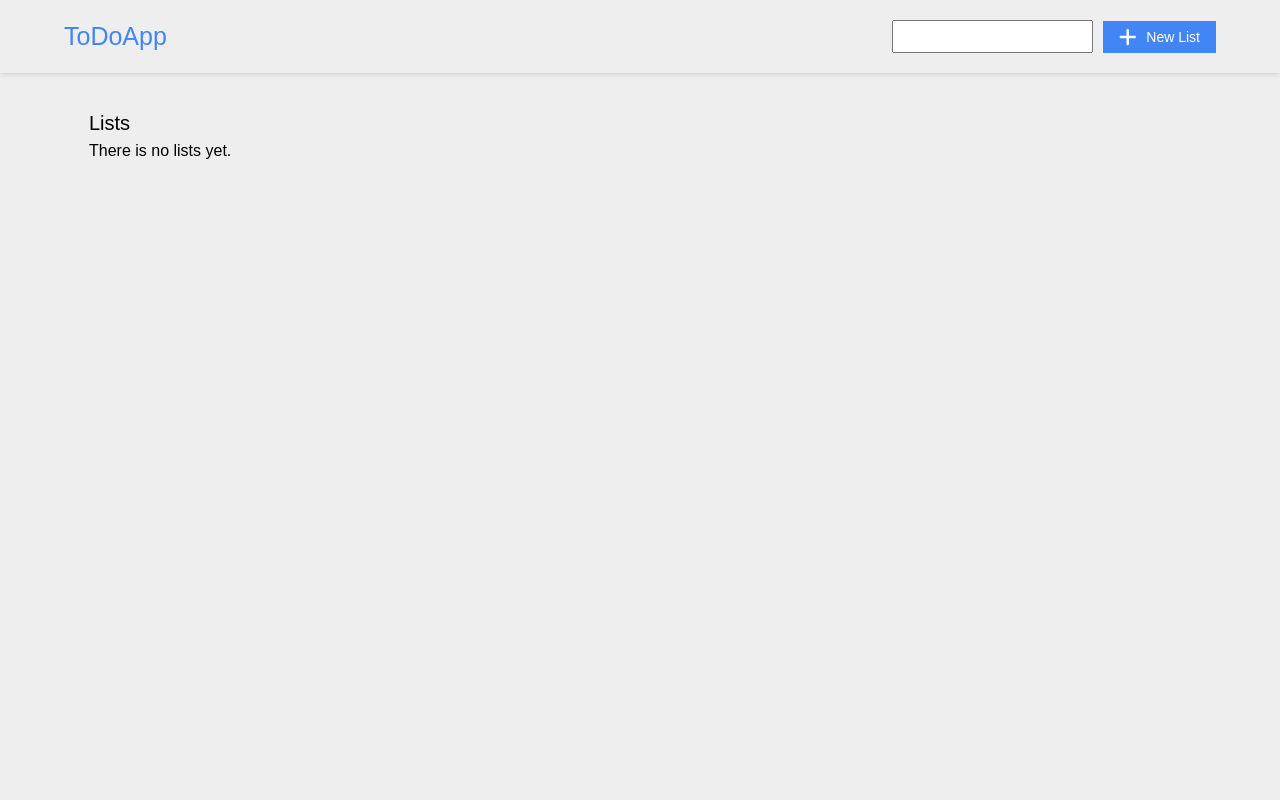
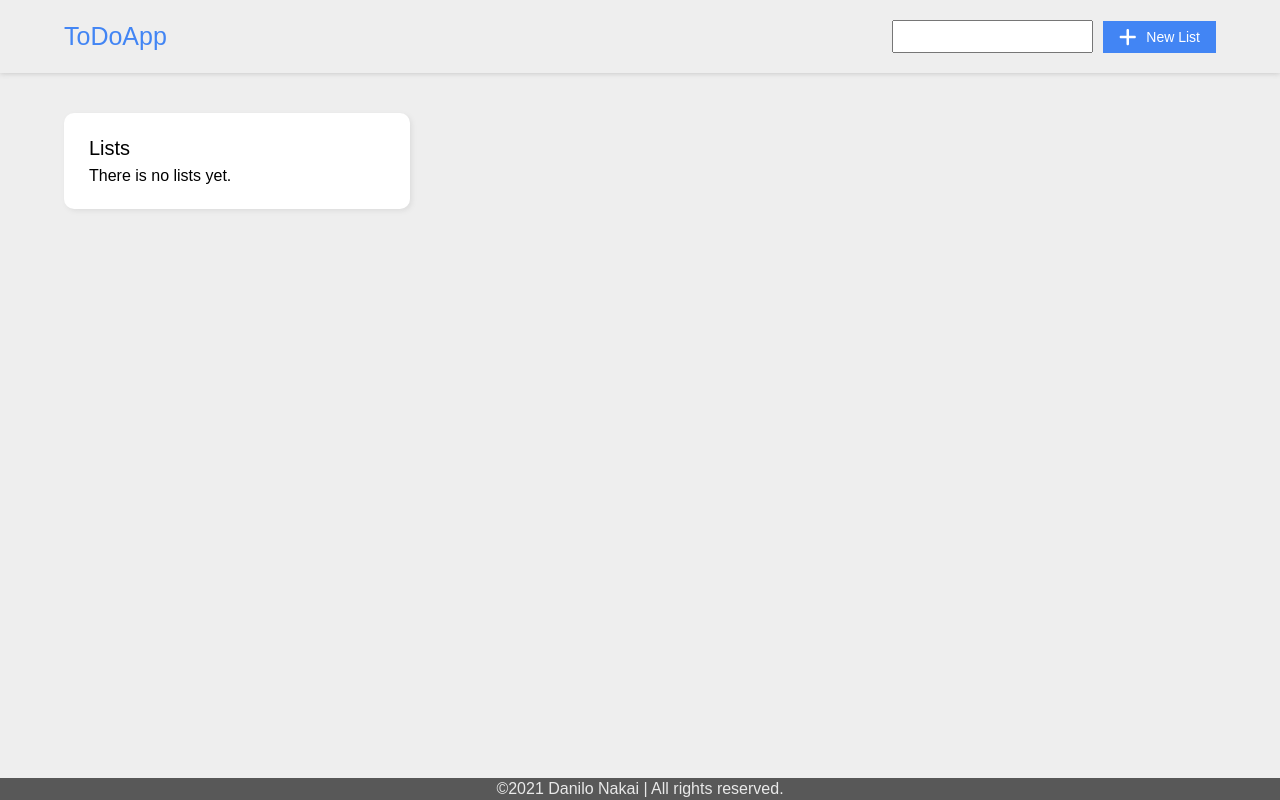
Before and after one commit to danilonakai/todoapp, a React (Vite) app: page / in a window 1280 px wide. Built offline with nearby package versions, Linux system fonts and the light colour scheme.

Commit message:
Added footer and prevent the creation of blank lists/items

```diff
--- a/index.html
+++ b/index.html
@@ -4,7 +4,7 @@
     <meta charset="UTF-8" />
     <link rel="icon" type="image/x-icon" href="src/assets/images/favicon.ico">
     <meta name="viewport" content="width=device-width, initial-scale=1.0" />
-    <title>To Do App</title>
+    <title>ToDoApp</title>
   </head>
   <body>
     <div id="root"></div>
--- a/src/components/Todo/Todo.css
+++ b/src/components/Todo/Todo.css
@@ -59,8 +59,25 @@
     justify-content: space-between;
 }
 #todo section aside{
-    width:30%;
+    width: 30%;
+    max-height: 400px;
     overflow-y: auto;
+    background: #fff;
+    padding: 25px 0;
+    border-radius: 10px;
+    box-shadow: 2px 2px 5px 0px #ddd;
+}
+#todo section aside::-webkit-scrollbar {
+  width: 6px;
+}
+#todo section aside::-webkit-scrollbar-track {
+  background: #f1f1f1;
+}
+#todo section aside::-webkit-scrollbar-thumb {
+  background: #888;
+}
+#todo section aside::-webkit-scrollbar-thumb:hover {
+  background: #555;
 }
 #todo section aside h3{
     font-size:20px;
@@ -84,13 +101,24 @@
     padding: 8px 5px;
     box-sizing: border-box;
     cursor:pointer;
-    border-left:3px solid transparent;
+    border-bottom:1px solid #ccc;
+    position: relative;
 }
 #todo section aside ul li:last-of-type{
     border-bottom: none;
 }
-#todo section aside ul li:hover, #todo section aside ul li.active{
-    border-left:3px solid #4285f4;
+#todo section aside ul li:before{
+    content:" ";
+    width:4px;
+    height: 70%;
+    background-color: transparent;
+    position: absolute;
+    top:15%;
+    left: -7px;
+    border-radius: 10px;
+}
+#todo section aside ul li:hover:before, #todo section aside ul li.active:before{
+    background-color: #4285f4;
 }
 #todo section article{
     width: 68%;
@@ -155,6 +183,15 @@
 }
 #todo section article ul li label{
     font-size:16px;
+}
+footer{
+    background-color: #585858;
+    color:#e9e9e9;
+    text-align: center;
+    padding: 3px 0;
+    position:fixed;
+    bottom: 0;
+    width: 100%;
 }
 
 @media screen and (max-width:900px){
--- a/src/components/Todo/Todo.jsx
+++ b/src/components/Todo/Todo.jsx
@@ -37,8 +37,9 @@ export default class Todo extends Component{
         let id = this.state.list_id;
         let data = this.state.data;
         let new_data = JSON.parse(JSON.stringify(data));
-        let title = document.getElementById('list-title').value;
+        let title = document.getElementById('list-title').value.trim();
 
+        if(title != ""){
             new_data.lists.push({
                 id: id,
                 title: title,
@@ -57,6 +58,7 @@ export default class Todo extends Component{
                 this.clean_input("list");
                 this.save_data();
             });
+        }
     }
 
     select_list(id){
@@ -105,12 +107,13 @@ export default class Todo extends Component{
         let data = this.state.data;
         let new_data = [];
         let list_id;
-        let item_title = document.getElementById('item-title').value;
+        let item_title = document.getElementById('item-title').value.trim();
 
         if(this.state.selected_list !== null){
             list_id = this.state.selected_list.id;
         }
 
+        if(item_title != ""){
             data.lists.forEach(list => {
                 if(list.id === list_id){
                     list.items.push({
@@ -132,6 +135,7 @@ export default class Todo extends Component{
                 this.clean_input("item");
                 this.save_data();
             });
+        }
     }
 
     delete_item_from_list(list_id,item_id){
@@ -327,6 +331,10 @@ export default class Todo extends Component{
                         {this.print_selected_list()}
                     </article>
                 </section>
+
+                <footer>
+                    <span>©2021 Danilo Nakai | All rights reserved.</span>
+                </footer>
             </div>
         )
     }
```
Lines whose indentation alone changed are shown as unchanged.
